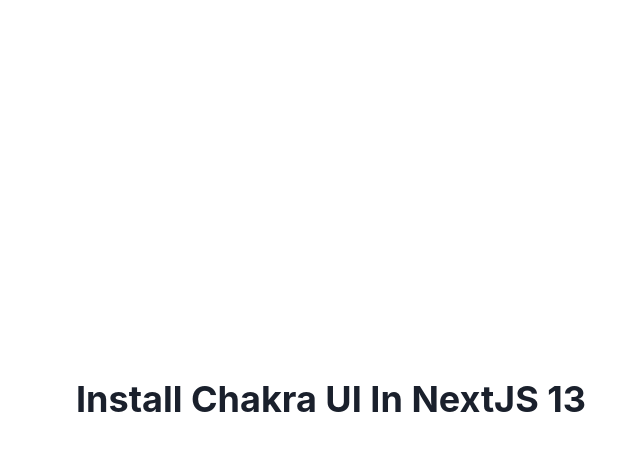
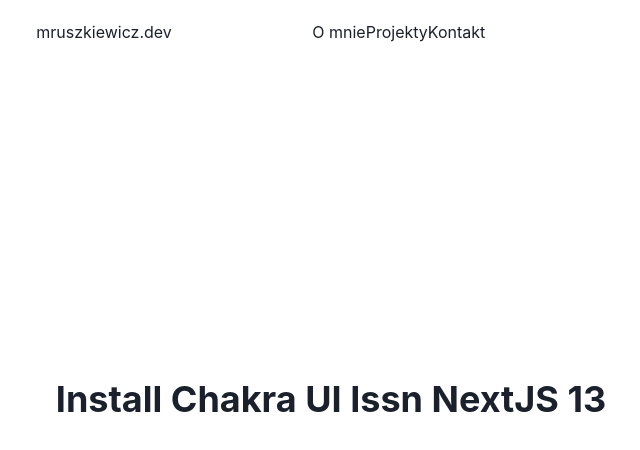
Before and after one commit to mruszkiewicz-dev/portfolio, a Next.js app: page / in a window 1280 px wide. Shown: the top 450 px of the page, without its empty margins (309-949 px from the left). Built offline with nearby package versions, Linux system fonts and the light colour scheme.

Commit message:
navbar components

```diff
--- a/package.json
+++ b/package.json
@@ -14,6 +14,7 @@
     "@chakra-ui/react": "^2.8.1",
     "@emotion/react": "^11.11.1",
     "@emotion/styled": "^11.11.0",
+    "@tabler/icons-react": "^2.34.0",
     "framer-motion": "^10.16.4",
     "next": "13.4.19",
     "react": "18.2.0",
--- /dev/null
+++ b/src/components/navbar.js
@@ -0,0 +1,66 @@
+import { Flex, Container, Box, Menu, MenuList, MenuItem, MenuButton, Link } from '@chakra-ui/react'
+import { IconMenu2 } from '@tabler/icons-react'
+
+const MyMenuList = ({ type }) => {
+  const menuItems = [
+    {
+      name: 'O mnie',
+      href: 'omnie',
+    },
+    {
+      name: 'Projekty',
+      href: 'projekty',
+    },
+    {
+      name: 'Kontakt',
+      href: 'kontakt',
+    },
+  ]
+
+  const typeTag = {
+    mobile: MenuItem,
+    deskop: Link,
+    default: 'a',
+  }
+  const Tag = typeTag[type] || typeTag.default
+  return menuItems.map((item) => (
+    <Tag key={item.href} href={item.href}>
+      {item.name}
+    </Tag>
+  ))
+}
+
+const BurgerMenu = () => (
+  <Menu id="navbar-menu">
+    <MenuButton>
+      <IconMenu2 />
+    </MenuButton>
+    <MenuList>
+      <MyMenuList type="mobile" />
+    </MenuList>
+  </Menu>
+)
+
+const DisplayMenu = () => (
+  <Box m={3}>
+    <MyMenuList type="deskop" />
+  </Box>
+)
+
+const Navbar = () => (
+  <Box position="fixed" as="nav" w="100%">
+    <Container display="flex" p={2} wprap="wrap" alignContent="center" justifyContent={'space-between'}>
+      <Box ml={2} display={{ base: 'inline-block', md: 'none' }}>
+        <BurgerMenu />
+      </Box>
+      <Flex flexGrow={2} alignItems="center">
+        <p>mruszkiewicz.dev</p>
+      </Flex>
+      <Box display={{ base: 'none', md: 'flex' }} flexGrow={2} alignItems="center">
+        <DisplayMenu />
+      </Box>
+    </Container>
+  </Box>
+)
+
+export default Navbar
--- a/src/pages/index.js
+++ b/src/pages/index.js
@@ -1,4 +1,5 @@
 import Head from 'next/head'
+import Navbar from '../components/navbar'
 import { Heading, Flex } from '@chakra-ui/react'
 
 export default function Home() {
@@ -11,8 +12,9 @@
         <link rel="icon" href="/favicon.ico" />
       </Head>
       <main>
+        <Navbar />
         <Flex height="100vh" alignItems="center" justifyContent="center">
-          <Heading>Install Chakra UI In NextJS 13</Heading>
+          <Heading>Install Chakra UI Issn NextJS 13</Heading>
         </Flex>
       </main>
     </>
```
Also changed, not shown: 1 other file (tests, documents, lock files or other folders).
